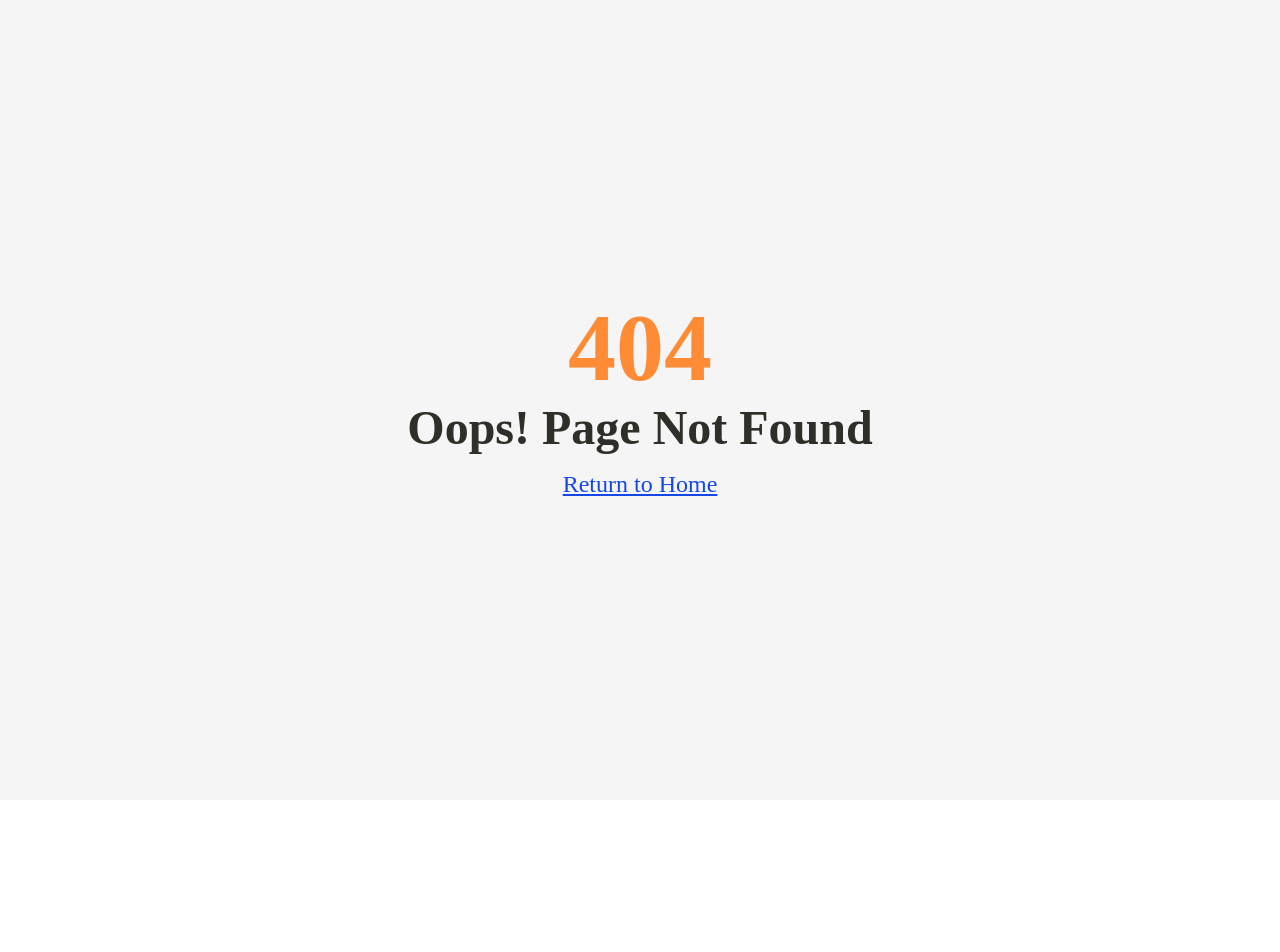
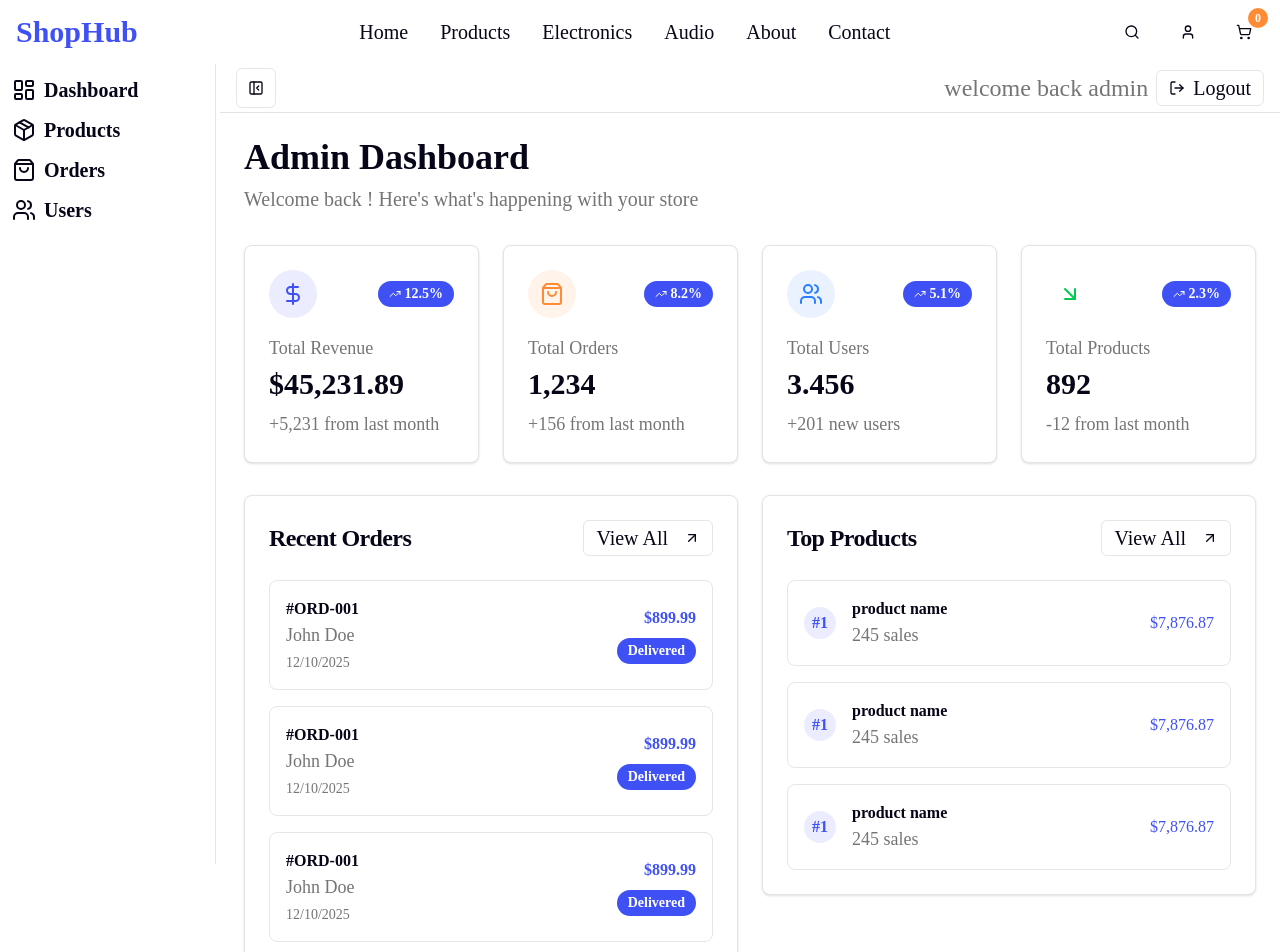
Before and after one commit to mohammadmehdidalvandii/shopHub-frontend, a Next.js app: page /Admin in a window 1280 px wide. Before the commit this address had no page. Shown: the top 952 px of the page. Before the commit the page ends 800 px from the top, so only its background shows below. Built offline with nearby package versions, Linux system fonts and the light colour scheme.

Commit message:
creatd page admin dashboard

```diff
--- /dev/null
+++ b/src/app/Admin/page.tsx
@@ -0,0 +1,29 @@
+import React from 'react'
+import type { Metadata } from "next";
+import AdminLayout from '@/components/layout/AdminLayout';
+import DashboardHeader from '@/components/templates/admin/dashboard/DashboardHeader/DashboardHeader';
+import DashboardStats from '@/components/templates/admin/dashboard/DashboardStats/DashboardStats';
+import DashboardOrders from '@/components/templates/admin/dashboard/DashboardOrders/DashboardOrders';
+import DashboardProducts from '@/components/templates/admin/dashboard/DashboardProducts/DashboardProducts';
+import DashboardActions from '@/components/templates/admin/dashboard/DashboardActions/DashboardActions';
+
+export const metadata: Metadata = {
+  title: "ShopHub | Admin",
+  description: "Generated by create next app",
+};
+
+const page:React.FC = ()=>{
+  return (
+    <AdminLayout>
+      <DashboardHeader/>
+      <DashboardStats/>
+      <div className="grid grid-cols-1 sm:grid-cols-2 gap-6 mb-8">
+        <DashboardOrders/>
+        <DashboardProducts/>
+      </div>
+      <DashboardActions/>
+    </AdminLayout>
+  )
+}
+
+export default page
```
